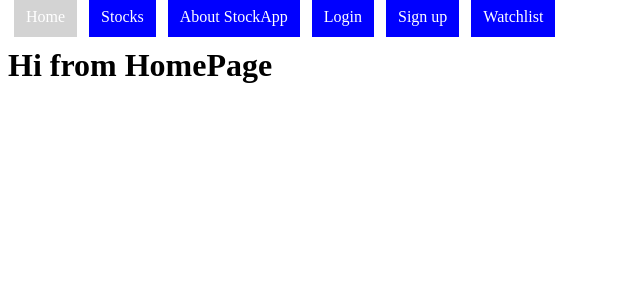
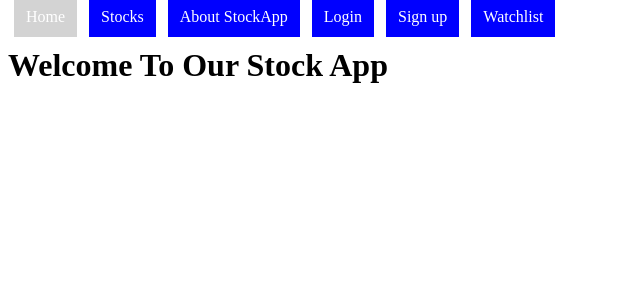
Before and after one commit to JacksonBey/StockApp_Frontend, a React (Create React App) app: page / in a window 1280 px wide. Shown: the top 300 px of the page, without its empty margins (0-640 px from the left). Built offline with nearby package versions, Linux system fonts and the light colour scheme.

Commit message:
some conditional rendering

```diff
--- a/src/App.js
+++ b/src/App.js
@@ -27,9 +27,10 @@ export default class App extends Component{
   }
 
   //render component
-  handleHome = () => <HomePage username={this.state.user.username} />
+  handleHome = () => <HomePage username={this.state.user} />
   renderLogin = () => <LoginForm name="Login Form" handleSubmit={this.handleLogin} />
   renderSignUp = () => <SignUpForm name="SignUp Form" handleSubmit={this.handleSignUp} />
+  handleWatchList = () => <Watchlist user={this.state.user} />
 
   //auth
   handleAuthFetch = (info, request) => {
@@ -81,7 +82,7 @@ export default class App extends Component{
 
       <Route exact path='/' component={this.handleHome}/>
       <Route exact path='/stocks' component={StocksContainer} />
-      <Route exact path='/watchlist' component={Watchlist} />
+      <Route exact path='/watchlist' component={this.handleWatchList} />
       <Route exact path='/login' component={this.renderLogin} />
       <Route exact path='/signup' component={this.renderSignUp} />
       <Route exact path='/about' component={AboutPage} />
--- a/src/Components/CreateWLForm.js
+++ b/src/Components/CreateWLForm.js
@@ -1,6 +1,6 @@
 import React, {Component} from 'react';
 
-const usersurl = 'http://localhost:3001/users'
+const usersurl = 'http://localhost:3001//watch_lists'
 // const watchlisturl = 'http://localhost:5000/watchlist'
 
 export default class CreateWLForms extends Component {
--- a/src/Components/HomePage.js
+++ b/src/Components/HomePage.js
@@ -1,11 +1,19 @@
 import React, {Component} from 'react';
 
 export default class HomePage extends Component {
+
+    showUsername = () => {
+        if (this.props.username.data === undefined) {
+            return <h1>Welcome To Our Stock App</h1>
+        } else {
+            return <h1>Hello, {this.props.username.data.attributes.username}</h1>
+        }
+    }
+
     render() {
-        console.log(this.props)
         return(
             <div>
-                <h1>Hi from HomePage</h1>
+                {this.showUsername()}
             </div>
         )
     }
--- a/src/Containers/Watchlist.js
+++ b/src/Containers/Watchlist.js
@@ -4,10 +4,31 @@ import { Link } from 'react-router-dom';
 
 
 export default class Watchlist extends Component {
+
+    showUsername = () => {
+        if (this.props.user.data === undefined) {
+            return <div>
+                <h1>Looks Like You Aren't Signed In</h1>
+                <h3>Sign In To Create A Watchlist</h3>
+                </div>
+        } else if (this.props.user.data.attributes.watch_lists === undefined) {
+            return <div>
+                <h1>Looks Like You Don't Have Any Watch Lists!</h1>
+                <h3>Would you like to create one?</h3>
+                </div>
+        } else {
+            console.log(this.props)
+            let watchlists = this.props.user.data.attributes.watch_lists
+            return watchlists.map(list => <li>{list.title}</li>)
+        }
+    }
+
+
     render() {
         return(
             <div>
                 <br/>
+                {this.showUsername()}
                 <button>
                 <Link to={'/CreateWLForm'}>createWL</Link>
                 </button>
```
